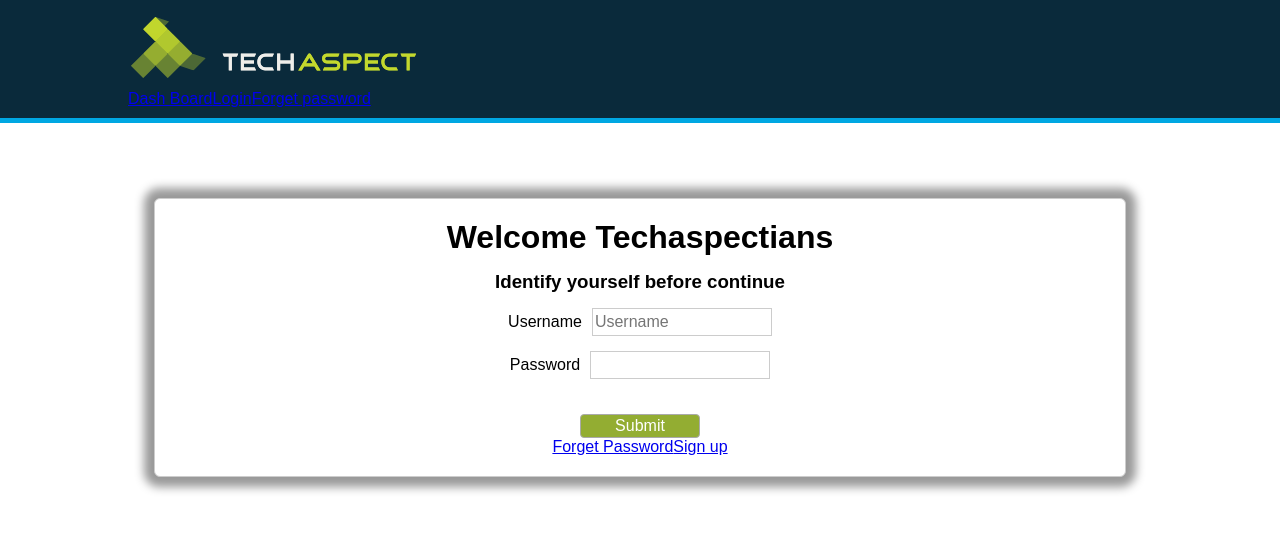
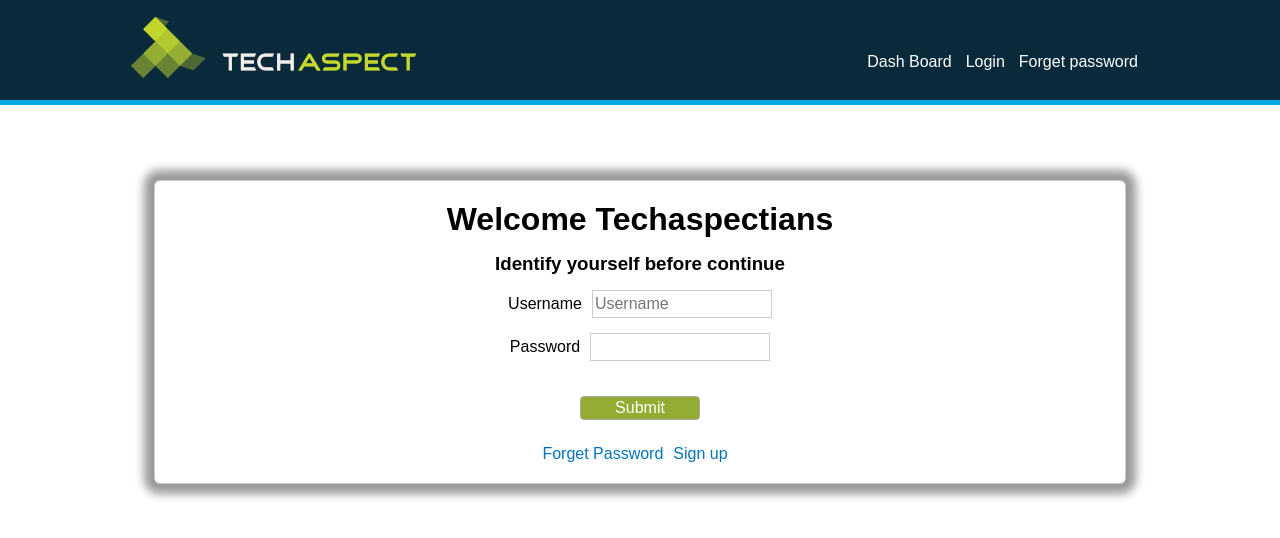
Before and after one commit to axes-global/reactPOC, a React app: page / in a window 1280 px wide. Built offline with nearby package versions, Linux system fonts and the light colour scheme.

Commit message:
Updated the login.js and login.css to make some alignments.

```diff
--- a/screens/App/screens/login/components/login.js
+++ b/screens/App/screens/login/components/login.js
@@ -7,7 +7,7 @@ class LoginPanel extends React.Component {
             <div className="login-container">
                 <h1>Welcome Techaspectians</h1>
                 <h3>Identify yourself before continue</h3>
-                 <form>
+                 <form class="login-form">
                     <div className="credentials-wrapper">
                         <label>Username</label>
                         <input type="text" name="Username" placeholder="Username"/>
--- a/styles/login.css
+++ b/styles/login.css
@@ -17,6 +17,25 @@
 }
 .logo-left{
 	display: inline-block;
+    float: left;
+    width: 48%;
+}
+.logo-left img{
+    width: 100%;
+}
+.main-nav {
+    float: right;
+    margin-left: 4%;
+    margin-top: 17px;
+    text-align: right;
+    width: 48%;
+}
+.main-nav > a {
+    display: inline-block;
+    font-size: 16px;
+    margin-right: 14px;
+    text-decoration: none;
+    color: #fff;
 }
 .login-container,.forget-container{
 	margin: 75px auto 50px;
@@ -27,8 +46,14 @@
     box-shadow: 0 0 10px 10px #999;
     padding: 20px;
 }
+.login-container h1,h3{
+    text-align: center;
+}
 .login-container h3{
 	margin: 15px 0;
+}
+.login-form{
+    text-align: center;
 }
 .credentials-wrapper{
 	margin: 15px 0;
@@ -41,10 +66,6 @@
 	width: 100%;
 	margin-top:10px
 }
-.forget-pass{
-	text-decoration: none;
-	color: #0074BB;
-}
 .submit-button,.password-button{
 	background: #93ad32 none repeat scroll 0 0;
     border: 1px solid #aaa;
@@ -56,6 +77,15 @@
 	cursor: pointer;
 	border-radius: 4px;
 }
+.login-nav {
+    margin-top: 25px;
+    text-align: center;
+}
+.login-nav a {
+    color: #0074bb;
+    margin-right: 10px;
+    text-decoration: none;
+}
 .forget-container p{
 	margin: 15px 0 25px;
 	color: #aaa;
@@ -66,7 +96,10 @@
 }
 
 @media screen and  (min-width:480px){
-	.credentials-wrapper{
+	.main-nav {
+        margin-top: 30px;
+    }
+    .credentials-wrapper{
 		margin: 15px 0;
 		text-align: center;
 	}
@@ -77,6 +110,14 @@
 	}
 }
 
+@media screen and  (min-width:600px){
+    .main-nav {
+        margin-top: 43px;
+    }
+    .logo-left img{
+        width: auto;
+    }
+}
 @media screen and  (min-width:768px){
 	.header-container {
 		width: 80%;
```
